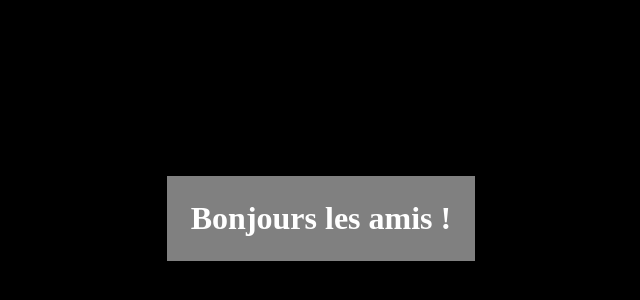
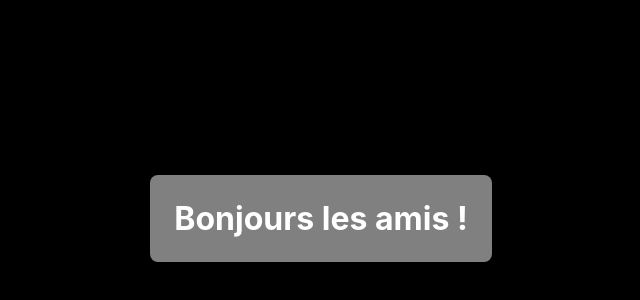
Before and after one commit to ZuSaii/ZuSaii.github.io, a plain HTML site: page index.html in a window 1280 px wide. Shown: the part 182-482 px from the top of the page, without its empty margins (319-959 px from the left). Drawn offline with Linux system fonts and the light colour scheme.

Commit message:
Update main.css

```diff
--- a/css/main.css
+++ b/css/main.css
@@ -15,6 +15,8 @@ body {
 main {
     padding: 24px;
     background-color: gray;
+    border-radius: 8px;
+    font-family: 'Inter', sans-serif;
 }
 
 h1 {
```
